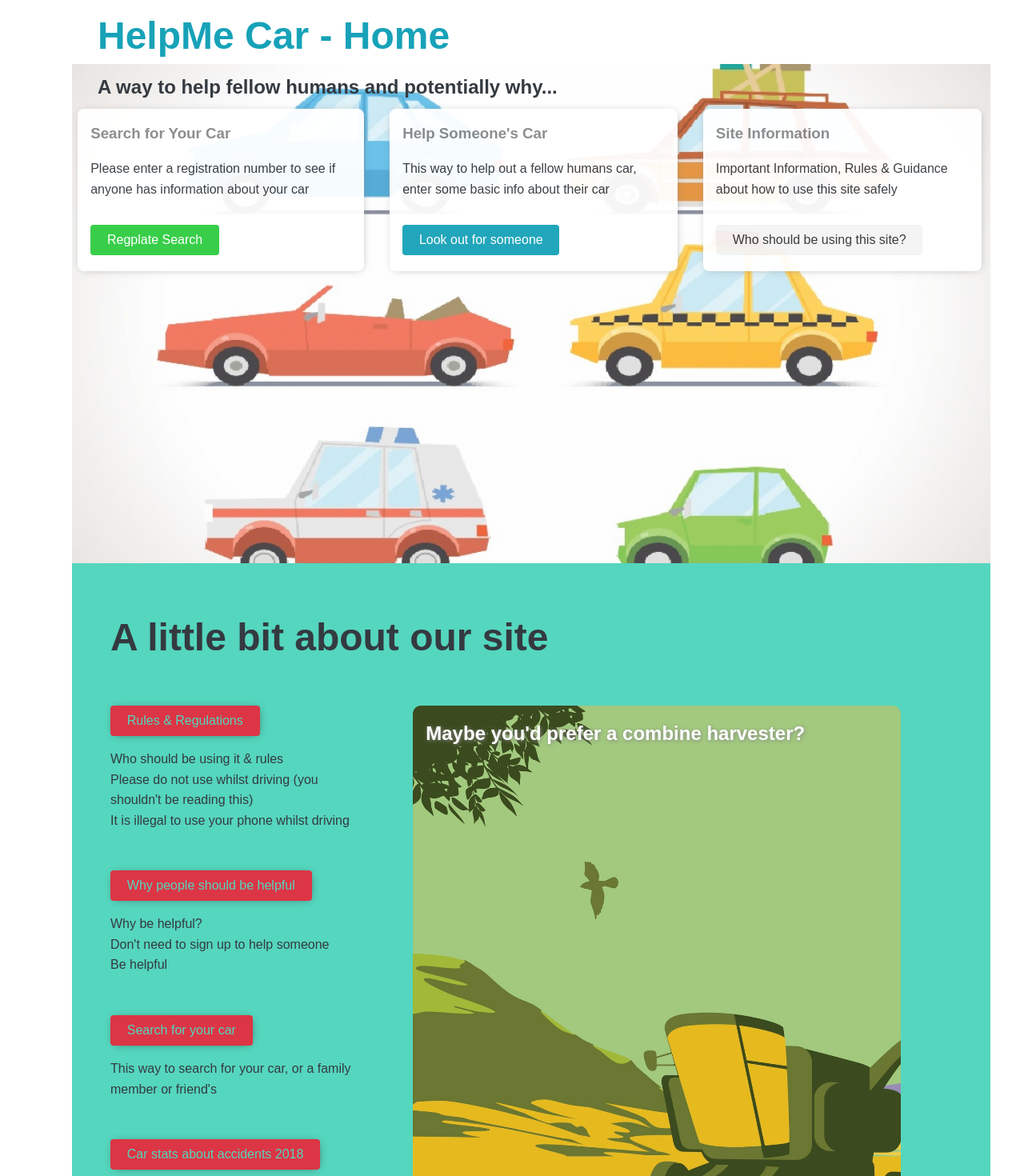
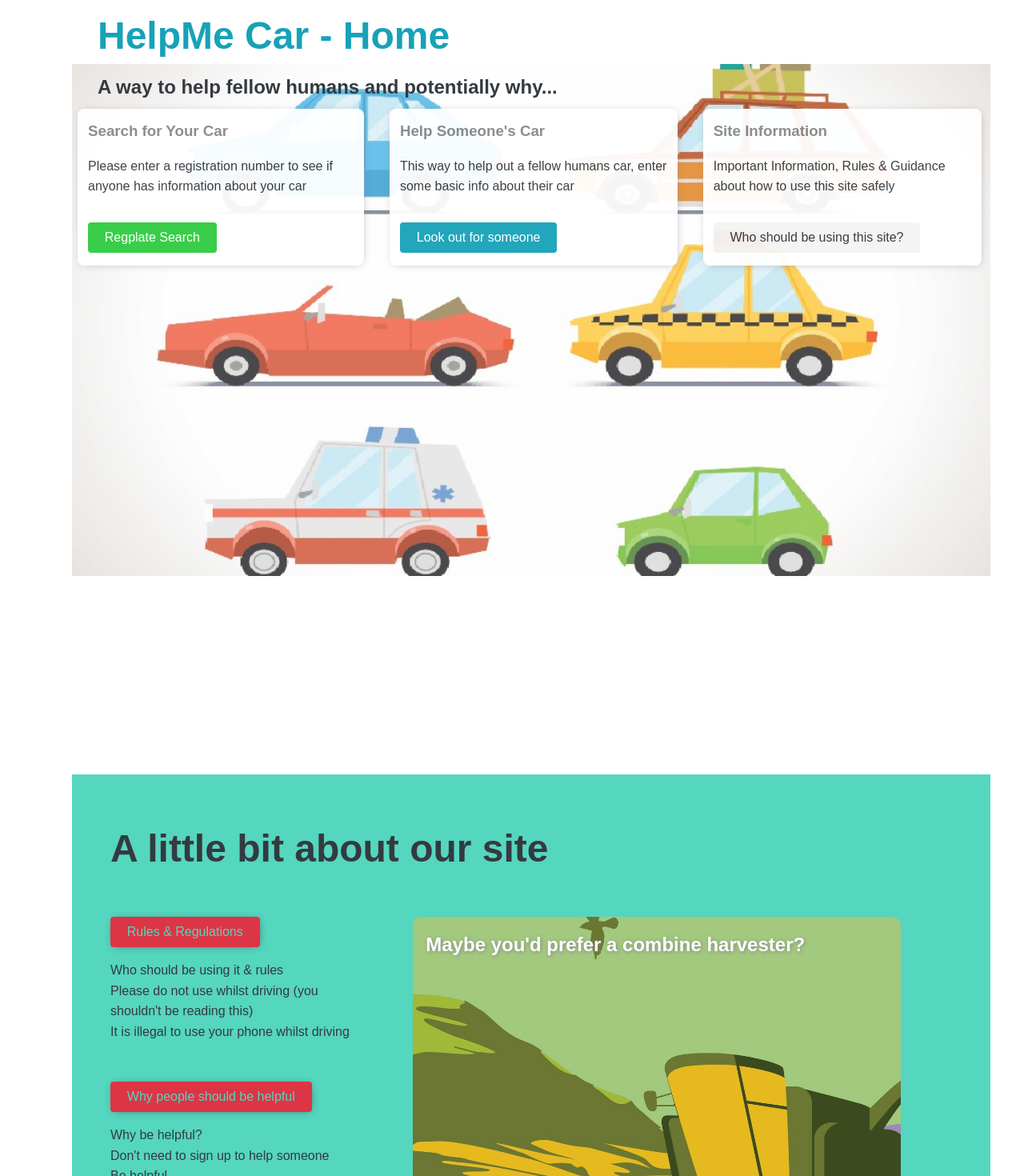
Before and after one commit to usernameistai/helpmecar, a React (Create React App) app in the folder client/: page /reg in a window 1280 px wide. Shown: the part 80-1550 px from the top of the page at 80% size. Built offline with nearby package versions, Linux system fonts and the light colour scheme; no server answers.

Commit message:
done more landscaping

```diff
--- a/client/src/App.css
+++ b/client/src/App.css
@@ -1589,4 +1589,16 @@ button {
   .container-reg3 {
     height: 47.5vh;
   }
-}
+  .reg-item {
+    max-height: 47.5vh;
+    /* margin: 2rem; */
+    padding: 0.5rem;
+    size: 50%;
+  }
+  .landscape {
+    margin-top: 17.5rem;
+  }
+  .reg-four {
+    height: 25rem;
+  }
+}
--- a/client/src/components/reg/Reg.js
+++ b/client/src/components/reg/Reg.js
@@ -45,7 +45,7 @@ const Reg = ({
           </li>
         </ul>
       </div>
-      <div >
+      <div className='landscape'>
         <div className='reg-two bg-combine'>
           <h1 className='large my-2' id='site'>A little bit about our site</h1>
           <div id='carrules'>
@@ -97,7 +97,7 @@ const Reg = ({
 
     </Fragment>
   )
-}
+};
 
 Reg.propTypes = {
   reg: PropTypes.object.isRequired
```
